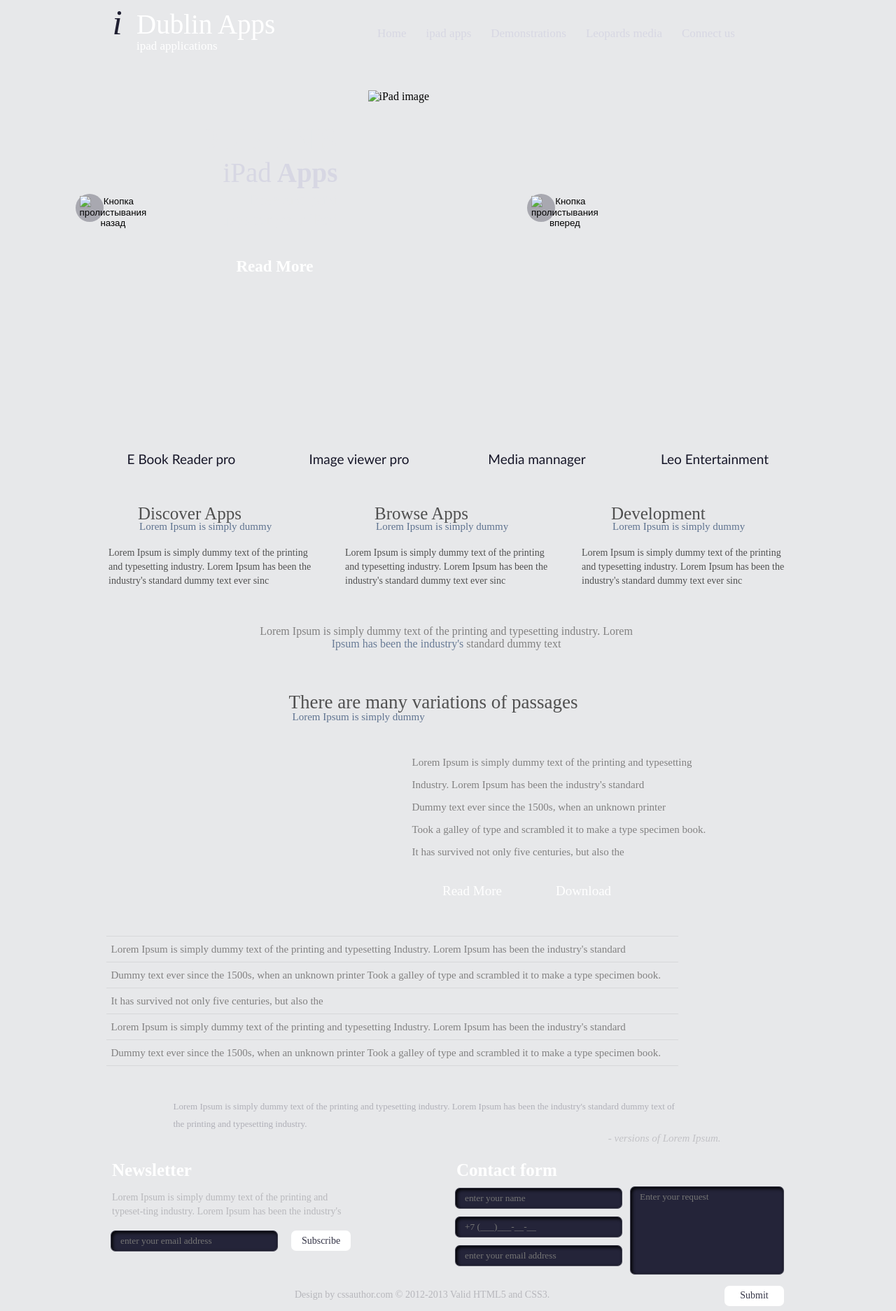
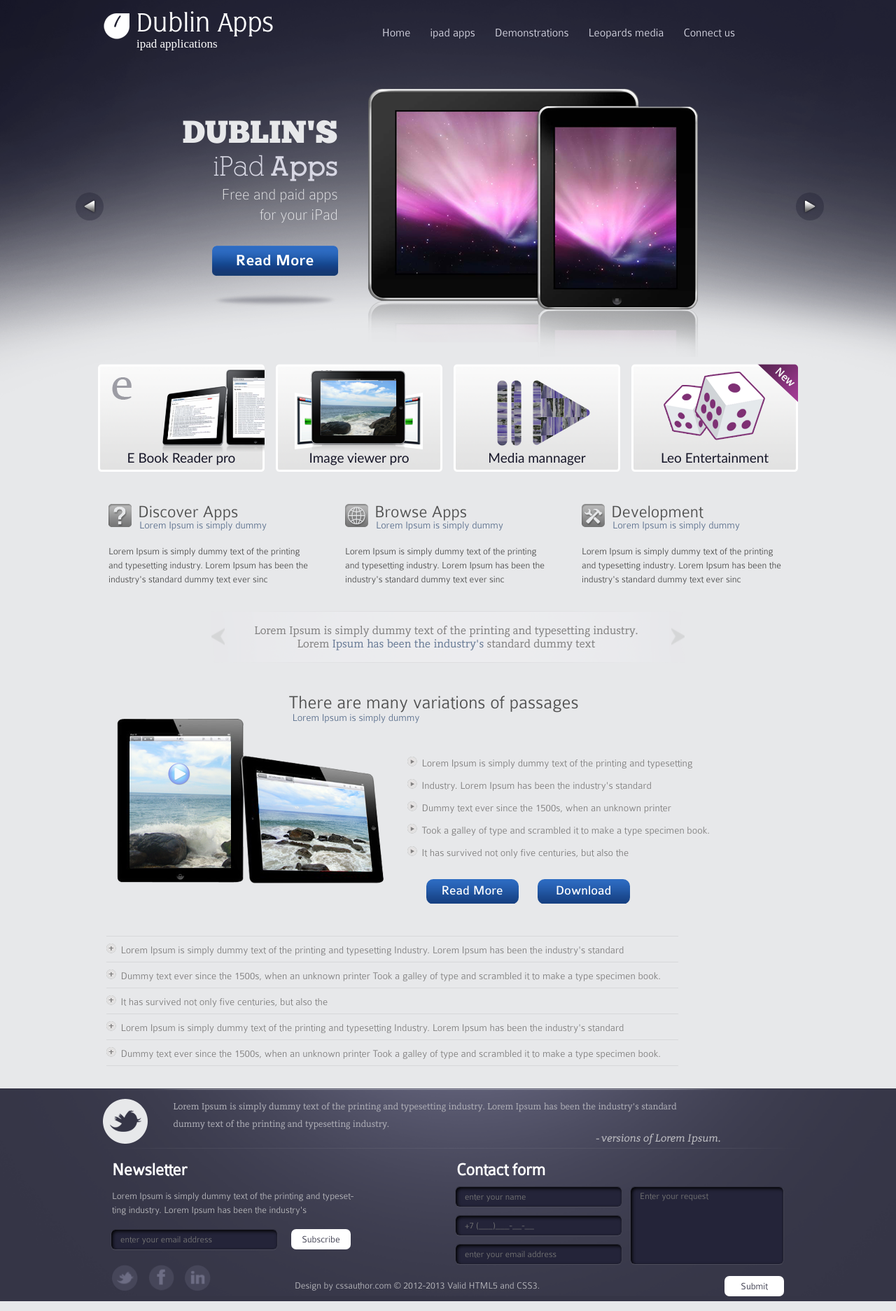
Before and after one commit to Alexeenkov/ipad, a plain HTML site: page index.html in a window 1280 px wide. Shown: the part 34-1907 px from the top of the page at 70% size. Drawn offline with Linux system fonts and the light colour scheme; the site is published under a folder, as on GitHub Pages, so addresses that start at the root find nothing.

Commit message:
Add files via upload

```diff
--- a/index.html
+++ b/index.html
@@ -45,7 +45,7 @@
         <div class="header-slidebar">
             <div class="button-left-container">
                 <button type="button" class="button-left">
-                    <img src="/images/header/button-left.png" class="button-left-image" alt="Кнопка пролистывания назад">
+                    <img src="images/header/button-left.png" class="button-left-image" alt="Кнопка пролистывания назад">
                     <span class="visually-hidden"> Кнопка пролистывания назад </span>
                 </button>
             </div>
@@ -63,12 +63,12 @@
                     </div>
                 </div>
                 <div class="slidebar-images">
-                    <img src="/images/header/ipad-header.png" class="ipad-image" alt="iPad image">
+                    <img src="images/header/ipad-header.png" class="ipad-image" alt="iPad image">
                 </div>
             </div>
             <div class="button-right-container">
                 <button type="button" class="button-right">
-                    <img src="/images/header/button-right.png" class="button-right-image" alt="Кнопка пролистывания вперед">
+                    <img src="images/header/button-right.png" class="button-right-image" alt="Кнопка пролистывания вперед">
                     <span class="visually-hidden"> Кнопка пролистывания вперед </span>
                 </button>
             </div>
--- a/style.css
+++ b/style.css
@@ -1,82 +1,82 @@
 @font-face {
     font-family: "AlexandriaFLF";
-    src: url(/fonts/AlexandriaFLF.ttf);
+    src: url(fonts/AlexandriaFLF.ttf);
     font-weight: 400;
     font-style: normal;
 }
 
 @font-face {
     font-family: "AlexandriaFLF-Bold";
-    src: url(/fonts/AlexandriaFLF-Bold.ttf);
+    src: url(fonts/AlexandriaFLF-Bold.ttf);
     font-weight: 700;
     font-style: normal;
 }
 
 @font-face {
     font-family: "ChunkFive";
-    src: url(/fonts/ChunkFive.ttf);
+    src: url(fonts/ChunkFive.ttf);
     font-weight: 400;
     font-style: normal;
 }
 
 @font-face {
     font-family: "Colaborate Light";
-    src: url(/fonts/Colaborate-Light.otf);
+    src: url(fonts/Colaborate-Light.otf);
     font-weight: 400;
     font-style: normal;
 }
 
 @font-face {
     font-family: "Colaborate Medium";
-    src: url(/fonts/Colaborate-Medium.otf);
+    src: url(fonts/Colaborate-Medium.otf);
     font-weight: 700;
     font-style: normal;
 }
 
 @font-face {
     font-family: "Colaborate Regulare";
-    src: url(/fonts/Colaborate-Regulare.otf);
+    src: url(fonts/Colaborate-Regulare.otf);
     font-weight: 400;
     font-style: normal;
 }
 
 @font-face {
     font-family: "Colaborate Thin";
-    src: url(/fonts/Colaborate-Thin.otf);
+    src: url(fonts/Colaborate-Thin.otf);
     font-weight: 400;
     font-style: normal;
 }
 
 @font-face {
     font-family: "Contra Italic";
-    src: url(/fonts/Contra-Italic.ttf);
+    src: url(fonts/Contra-Italic.ttf);
     font-weight: 400;
     font-style: italic;
 }
 
 @font-face {
     font-family: "Contra";
-    src: url(/fonts/Contra.ttf);
+    src: url(fonts/Contra.ttf);
     font-weight: 400;
     font-style: normal;
 }
 
 @font-face {
     font-family: "Flare Light Gothic";
-    src: url(/fonts/Flare-Light-Gothic.ttf);
+    src: url(fonts/Flare-Light-Gothic.ttf);
     font-weight: 400;
     font-style: normal;
 }
 
 @font-face {
     font-family: "Freeport";
-    src: url(/fonts/Freeport.ttf);
+    src: url(fonts/Freeport.ttf);
     font-weight: 400;
     font-style: italic;
 }
 
 .body {
-    background-image: url("/images/header/bg_header.png");
+    background-image: url("images/header/bg_header.png");
     background-repeat: no-repeat;
     background-size: contain;
     background-position: center top;
@@ -110,7 +110,7 @@
 
 .header-logo-image {
     width: 55px;
-    background-image: url("/images/header/logo_shape.png");
+    background-image: url("images/header/logo_shape.png");
     background-size: 37px auto;
     background-repeat: no-repeat;
     background-position: right 10px top 16px;
@@ -336,7 +336,7 @@
     margin-top: 30px;
     padding-top: 9px;
     border-radius: 7px;
-    background-image: url("/images/header/button-slidebar.png");
+    background-image: url("images/header/button-slidebar.png");
     background-repeat: no-repeat;
     background-size: contain;
     font-family: "Colaborate Medium";
@@ -349,7 +349,7 @@
 }
 
 .button-slidebar:hover {
-    background-image: url("/images/header/button-slidebar-link.png");
+    background-image: url("images/header/button-slidebar-link.png");
 }
 
 .button-slidebar-shadow {
@@ -357,7 +357,7 @@
     width: 180px;
     height: 26px;
     margin-top: 10px;
-    background-image: url("/images/header/shadow-button.png");
+    background-image: url("images/header/shadow-button.png");
     background-repeat: no-repeat;
     background-size: contain;
     background-position: center center;
@@ -386,7 +386,7 @@
     right: 0;
     bottom: 0;
     left: 0;
-    background-image: url("/images/header/ipad-header-shadow.png");
+    background-image: url("images/header/ipad-header-shadow.png");
     background-repeat: no-repeat;
     background-size: contain;
 }
@@ -402,7 +402,7 @@
     position: relative;
     box-sizing: border-box;
     width: 239px;
-    background-image: url("/images/aside/box-bg.png");
+    background-image: url("images/aside/box-bg.png");
     background-repeat: no-repeat;
     background-size: contain;
     border-radius: 5px;
@@ -436,7 +436,7 @@
     left: 0;
     right: 0;
     bottom: 0;
-    background-image: url("/images/aside/e.png"), url("/images/aside/ipad.png");
+    background-image: url("images/aside/e.png"), url("images/aside/ipad.png");
     background-repeat: no-repeat;
     background-position: left 20px top 19px, right 0 top 8px;
     background-size: 28px auto 146px auto;
@@ -449,7 +449,7 @@
     left: 0;
     right: 0;
     bottom: 0;
-    background-image: url("/images/aside/ipad-2.png"), url("/images/aside/side1.png"), url("/images/aside/side2.png");
+    background-image: url("images/aside/ipad-2.png"), url("images/aside/side1.png"), url("images/aside/side2.png");
     background-repeat: no-repeat;
     background-position: left 50px top 9px, left 27px top 41px, right 28px top 41px;
     background-size: 28px auto 146px auto;
@@ -462,7 +462,7 @@
     left: 0;
     right: 0;
     bottom: 0;
-    background-image: url("/images/aside/media.png");
+    background-image: url("images/aside/media.png");
     background-repeat: no-repeat;
     background-position: left 62px top 23px;
 }
@@ -474,7 +474,7 @@
     left: 0;
     right: 0;
     bottom: 0;
-    background-image: url("/images/aside/bricks.png"), url("/images/aside/New.png");
+    background-image: url("images/aside/bricks.png"), url("images/aside/New.png");
     background-repeat: no-repeat;
     background-position: left 46px top 11px, right 0 top 0px;
     background-size: 28px auto 146px auto;
@@ -497,17 +497,17 @@
 }
 
 .tools-container:nth-child(1) {
-    background-image: url("/images/aside-2/discover_icon.png");
+    background-image: url("images/aside-2/discover_icon.png");
     background-repeat: no-repeat;
 }
 
 .tools-container:nth-child(2) {
-    background-image: url("/images/aside-2/Browse_icon.png");
+    background-image: url("images/aside-2/Browse_icon.png");
     background-repeat: no-repeat;
 }
 
 .tools-container:nth-child(3) {
-    background-image: url("/images/aside-2/dev_icon.png");
+    background-image: url("images/aside-2/dev_icon.png");
     background-repeat: no-repeat;
 }
 
@@ -557,7 +557,7 @@
     margin-right: auto;
     margin-top: 35px;
     width: 676px;
-    background-image: url("/images/aside-3/news_bg.png");
+    background-image: url("images/aside-3/news_bg.png");
     background-repeat: no-repeat;
     background-position: center center;
     background-size: cover;
@@ -572,7 +572,7 @@
     width: 24px;
     height: 26px;
     border: 0;
-    background-image: url("/images/aside-3/left_arrow.png");
+    background-image: url("images/aside-3/left_arrow.png");
     background-color: unset;
     background-repeat: no-repeat;
     background-position: center center;
@@ -584,7 +584,7 @@
 }
 
 .news-button-left:hover {
-    background-image: url("/images/aside-3/left_arrow_hover.png");
+    background-image: url("images/aside-3/left_arrow_hover.png");
 }
 
 .news-button-right {
@@ -592,7 +592,7 @@
     width: 24px;
     height: 26px;
     border: 0;
-    background-image: url("/images/aside-3/right_arrow.png");
+    background-image: url("images/aside-3/right_arrow.png");
     background-color: unset;
     background-repeat: no-repeat;
     background-position: center center;
@@ -604,7 +604,7 @@
 }
 
 .news-button-right:hover {
-    background-image: url("/images/aside-3/right_arrow_hover.png");
+    background-image: url("images/aside-3/right_arrow_hover.png");
 }
 
 .news-content {
@@ -638,7 +638,7 @@
     margin-left: auto;
     margin-right: auto;
     width: 977px;
-    background-image: url("/images/main/ipads.png");
+    background-image: url("images/main/ipads.png");
     background-repeat: no-repeat;
     background-position: left 15px top 36px;
 }
@@ -672,7 +672,7 @@
 .main-content-list {
     margin-top: 49px;
     list-style-position: inside;
-    list-style-image: url("/images/main/mark.png");
+    list-style-image: url("images/main/mark.png");
 }
 
 .main-content-item {
@@ -695,7 +695,7 @@
     width: 132px;
     height: 36px;
     border-radius: 10px;
-    background-image: url("/images/main/button.png");
+    background-image: url("images/main/button.png");
     background-repeat: no-repeat;
     background-size: contain;
     font-family: "Colaborate Regulare";
@@ -716,7 +716,7 @@
 }
 
 .button-main-content:hover {
-    background-image: url("/images/main/button-hover.png");
+    background-image: url("images/main/button-hover.png");
     box-shadow: 0 0 5px rgba(00, 00, 00, 0.7);
 }
 
@@ -725,7 +725,7 @@
     margin-right: 160px;
     margin-bottom: 32px;
     list-style-position: inside;
-    list-style-image: url("/images/main/mark_2.png");
+    list-style-image: url("images/main/mark_2.png");
 }
 
 .bottom-list-item {
@@ -745,7 +745,7 @@
 }
 
 .footer {
-    background-image: url("/images/footer/footer_bg.png");
+    background-image: url("images/footer/footer_bg.png");
     background-position: center top;
     background-size: cover;
 }
@@ -764,7 +764,7 @@
     padding-bottom: 24px;
     margin-left: auto;
     margin-right: auto;
-    background-image: url("/images/footer/line.png"), url("/images/footer/titter_icon.png");
+    background-image: url("images/footer/line.png"), url("images/footer/titter_icon.png");
     background-repeat: no-repeat;
     background-position: center top 1px, left 43px top 15px;
     font-family: "Contra";
@@ -967,30 +967,30 @@
 }
 
 .social__item_twitter {
-    background-image: url("/images/footer/twitter_icon.png");
+    background-image: url("images/footer/twitter_icon.png");
     background-size: contain;
 }
 
 .social__item_twitter:hover {
-    background-image: url("/images/footer/twitter_icon_hover.png");
+    background-image: url("images/footer/twitter_icon_hover.png");
 }
 
 .social__item_facebook {
-    background-image: url("/images/footer/facebook_icon.png");
+    background-image: url("images/footer/facebook_icon.png");
     background-size: contain;
 }
 
 .social__item_facebook:hover {
-    background-image: url("/images/footer/facebook_icon_hover.png");
+    background-image: url("images/footer/facebook_icon_hover.png");
 }
 
 .social__item_linkedin {
-    background-image: url("/images/footer/likedin_icon.png");
+    background-image: url("images/footer/likedin_icon.png");
     background-size: contain;
 }
 
 .social__item_linkedin:hover {
-    background-image: url("/images/footer/likedin_icon_hover.png");
+    background-image: url("images/footer/likedin_icon_hover.png");
 }
 
 .copyrights {
```
